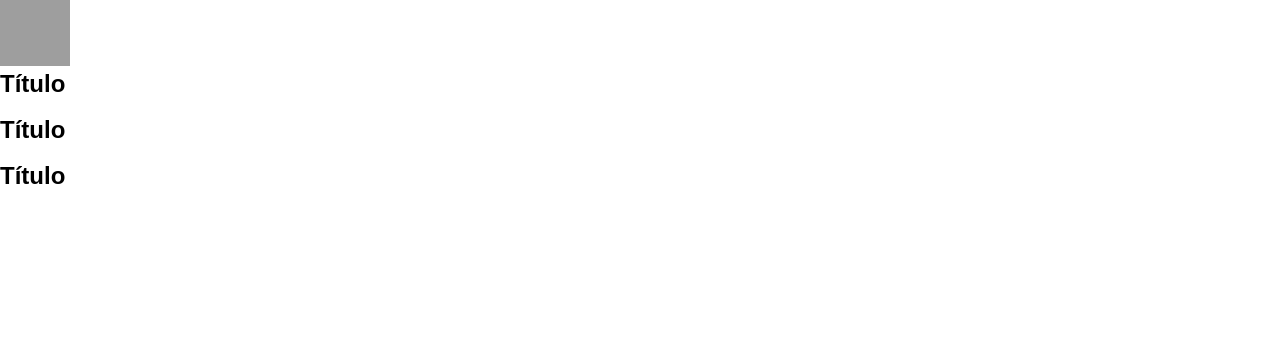
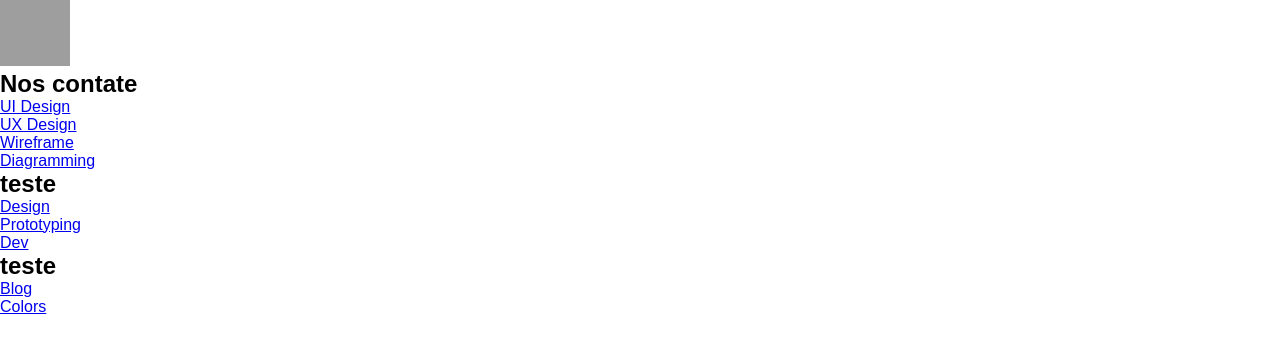
Before and after one commit to aeelmesq/TCC, a JavaScript app: page / in a window 1280 px wide. Shown: the part 459-797 px from the top of the page. Built offline with nearby package versions, Linux system fonts and the light colour scheme; grey boxes are pictures that could not be loaded; the HTML template or start-up script is replaced by a standard one.

Commit message:
Footer v1

```diff
--- a/src/components/Footer/Footer.js
+++ b/src/components/Footer/Footer.js
@@ -9,8 +9,6 @@ export default function Footer() {
       </div>
       <section>
         <Bloco />
-        <Bloco />
-        <Bloco />
       </section>
     </div>
   );
--- a/src/components/Footer/bloco.js
+++ b/src/components/Footer/bloco.js
@@ -1,34 +1,41 @@
-const linkBloco1 = [
+const linkBlock1 = [
   { name: 'UI Design' },
   { name: 'UX Design' },
   { name: 'Wireframe' },
   { name: 'Diagramming' },
 ];
-const linkBloco2 = [
+const linkBlock2 = [
   { name: 'Design' },
   { name: 'Prototyping' },
   { name: 'Dev' },
 ];
-const linkBloco3 = [{ name: 'Blog' }, { name: 'Colors' }];
+const linkBlock3 = [{ name: 'Blog' }, { name: 'Colors' }];
 
-function List({ name }) {
-  function ListItens() {}
+function ListItens({ block }) {
+  return block.map((link) => (
+    <li key={link.name}>
+      <a href={link.name}>{link.name}</a>
+    </li>
+  ));
+}
+
+function List({ title, nameBlock }) {
   return (
-    <li key={name}>
-      <a>{name}</a>
-    </li>
+    <div>
+      <h1>{title}</h1>
+      <ul>
+        <ListItens block={nameBlock} />
+      </ul>
+    </div>
   );
 }
 
 export default function Bloco() {
   return (
     <div>
-      <h1>Título</h1>
-      <div>
-        <ul>
-          <List />
-        </ul>
-      </div>
+      <List title="Nos contate" nameBlock={linkBlock1} />
+      <List title="teste" nameBlock={linkBlock2} />
+      <List title="teste" nameBlock={linkBlock3} />
     </div>
   );
 }
```
